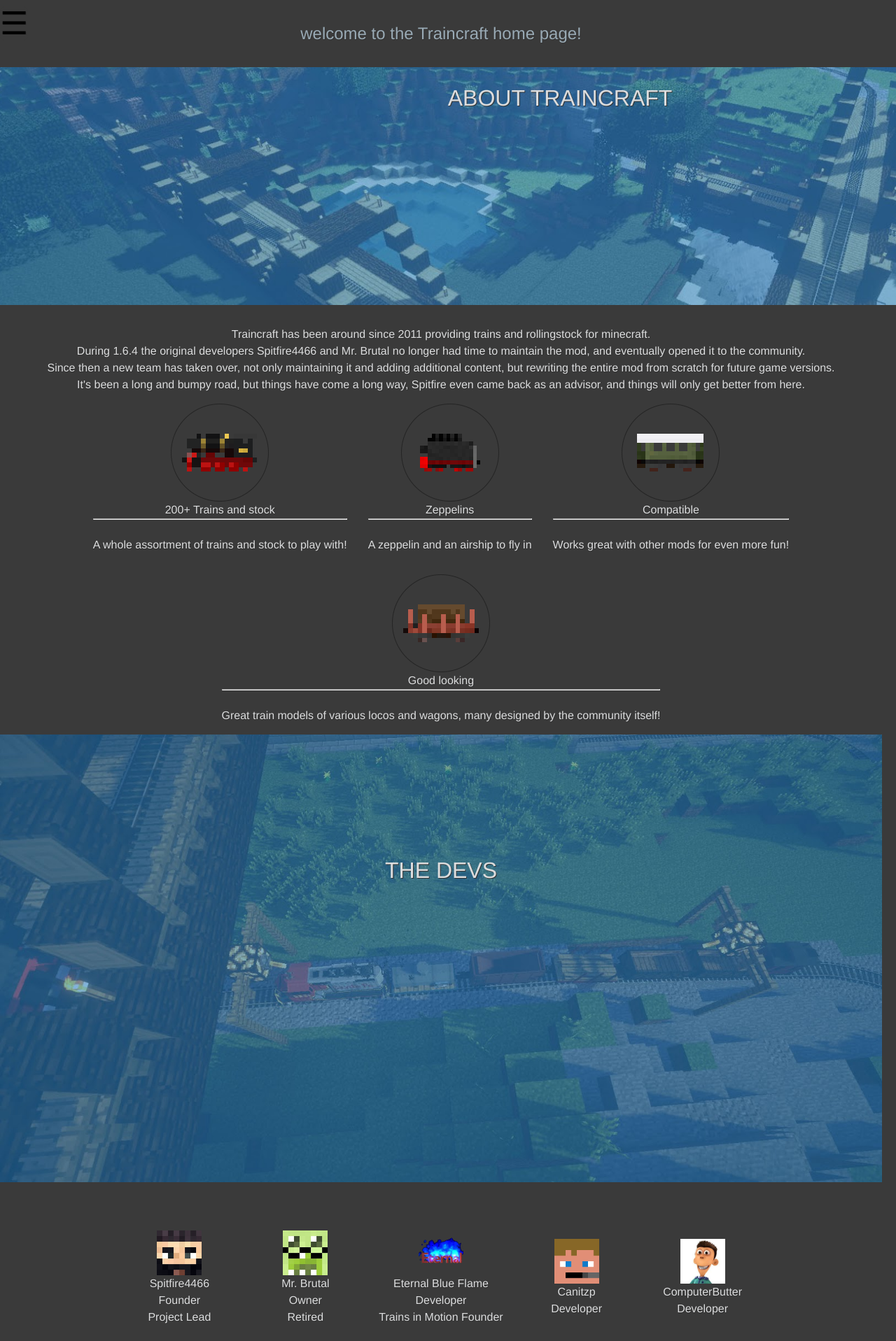
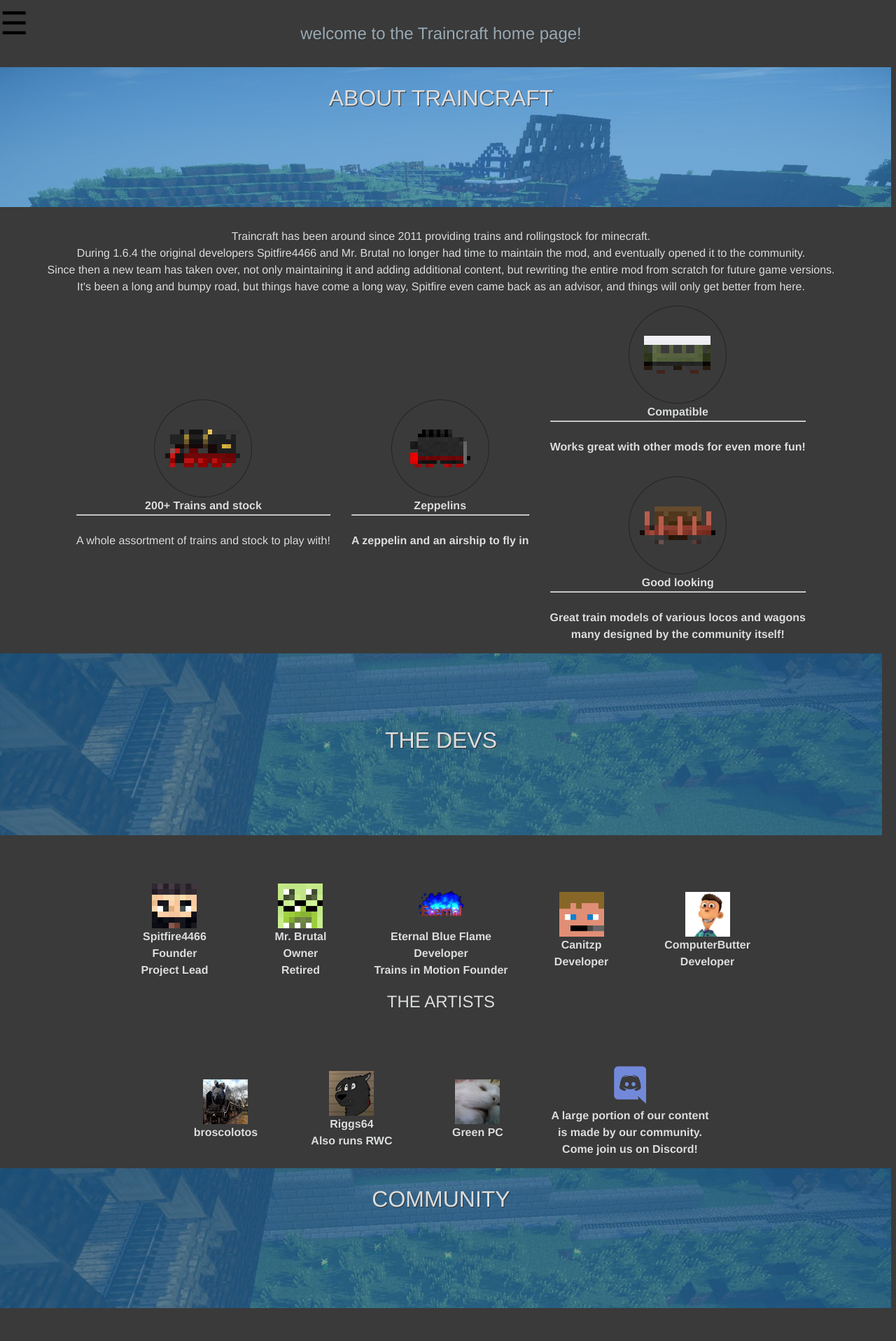
Before and after one commit to EternalBlueFlame/Traincraft.github.io, a Jekyll site: the page built from index.html, in a window 1280 px wide. Shown: the top 1917 px of the page at 70% size. Built offline with Jekyll 4.4.1, drawn with Linux system fonts in a browser that asks for light colours.

Commit message:
parallax and more font fixes

```diff
--- a/css/main.scss
+++ b/css/main.scss
@@ -397,12 +397,10 @@
 }
 
 .parallax {
-  min-height: 300px;
-  background-attachment: fixed;
-  background-position: center;
+  min-height: 160px;
   background-repeat: no-repeat;
   background-size: cover;
-  padding: 170px;
+  padding-top: 100px;
 }
 
 .image-lightbox-new {
--- a/index.html
+++ b/index.html
@@ -61,20 +67,20 @@
 <div class="flex-container">
 <div class="flex-item fadein flex-image-xlarge slide">
 <img src="/Traincraft.github.io/assets/icons/icon_2.png" /><br />
-200+ Trains and stock<br /><hr /><br />
+<b>200+ Trains and stock</b><br /><hr /><br />
 A whole assortment of trains and stock to play with!</div>
 <div class="flex-item fadein flex-image-xlarge slide">
 <img src="/Traincraft.github.io/assets/icons/icon_3.png" /><br />
-Zeppelins<br /><hr/><br />
+<b>Zeppelins<b/><br /><hr/><br />
 A zeppelin and an airship to fly in</div>
 <div class="flex-item fadein flex-image-xlarge slide">
 <img src="/Traincraft.github.io/assets/icons/icon_4.png" /><br />
-Compatible<br /><hr /><br />
+<b>Compatible<b/><br /><hr /><br />
 Works great with other mods for even more fun!</div>
 <div class="flex-item fadein flex-image-xlarge slide">
 <img src="/Traincraft.github.io/assets/icons/icon_5.png" /><br />
-Good looking<br /><hr /><br />
-Great train models of various locos and wagons, many designed by the community itself!</div>
+<b>Good looking<b/><br /><hr /><br />
+Great train models of various locos and wagons<br />many designed by the community itself!</div>
 </div>
 
 <h1 class="parallax fadein slideleft" id="devs">
```
Also changed, not shown: other parts of index.html (+7 -1 lines).
